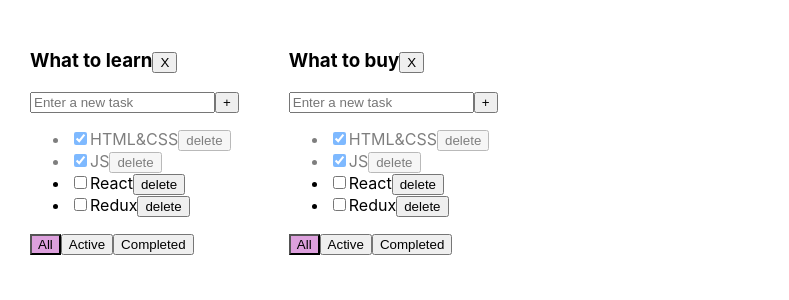
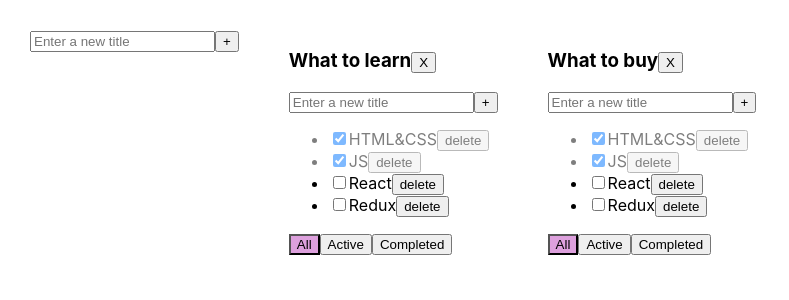
Before and after one commit to MartaVeresova/Todolist_TS, a React (Create React App) app: page / in a window 1280 px wide. Shown: the top 300 px of the page, without its empty margins (0-789 px from the left). Built offline with nearby package versions, Linux system fonts and the light colour scheme.

Commit message:
Todolist_TS - create new components AddItemForm, EditableSpan; change tasksTitle/todolistTitle; props

```diff
--- /dev/null
+++ b/src/AddItemForm.tsx
@@ -0,0 +1,45 @@
+import React, {ChangeEvent, KeyboardEvent, useState} from 'react';
+
+export type AddItemFormPropsType = {
+    addItem: (title: string) => void
+}
+
+
+export function AddItemForm(props: AddItemFormPropsType) {
+
+    const [newItemTitle, setNewItemTitle] = useState('')
+    const [error, setError] = useState<boolean>(false)
+    const onChangeHandler = (e: ChangeEvent<HTMLInputElement>) => {
+        setNewItemTitle(e.currentTarget.value)
+        setError(false)
+    }
+    const onKeyPressHandler = (e: KeyboardEvent<HTMLInputElement>) => {
+        if (e.key === 'Enter') {
+            props.addItem(newItemTitle);
+            setNewItemTitle('')
+        }
+    }
+    const onClickAddItem = () => {
+        if (newItemTitle.trim() !== '') {
+            props.addItem(newItemTitle.trim())
+        } else {
+            setError(true)
+        }
+        setNewItemTitle('')
+    }
+    const errorMessage = error && <div style={{color: 'red'}}>Title is required!</div>
+
+    return (
+        <div>
+            <input
+                placeholder={'Enter a new title'}
+                value={newItemTitle}
+                onChange={onChangeHandler}
+                onKeyPress={onKeyPressHandler}
+                className={error ? 'error' : ''}
+            />
+            <button onClick={onClickAddItem}>+</button>
+            {errorMessage}
+        </div>
+    )
+}
--- a/src/App.tsx
+++ b/src/App.tsx
@@ -2,6 +2,7 @@ import React, {useState} from 'react';
 import './App.css';
 import {TasksPropsType, Todolist} from './Todolist';
 import {v1} from 'uuid';
+import {AddItemForm} from './AddItemForm';
 
 export type FilterValuesType = 'all' | 'active' | 'completed'
 
@@ -15,14 +16,14 @@ type TasksStateType = {
 }
 
 function App() {
+    //BLL:
     const todoListID1 = v1()
     const todoListID2 = v1()
-    //BLL:
+
     const [todoLists, setTodoLists] = useState<Array<TodoListsType>>([
         {id: todoListID1, title: 'What to learn', filter: 'all'},
         {id: todoListID2, title: 'What to buy', filter: 'all'},
     ])
-
 
     const [tasks, setTasks] = useState<TasksStateType>({
         [todoListID1]: [
@@ -43,7 +44,10 @@ function App() {
         //фильтр, пропусти те таски, id-шки которых не равны удаленной id-шке
         setTasks({...tasks, [todoListId]: tasks[todoListId].filter(t => t.id !== id)}) //setTasks - функция, которая меняет данные и вызывается после логической обработки; в параметрах - отфильтрованный массив
     }
-
+    function removeTodoList(todoListId: string) {
+        setTodoLists(todoLists.filter(tl => tl.id !== todoListId))
+        delete tasks[todoListId]
+    }
 
     function addTask(title: string, todoListId: string) {
         const newTask: TasksPropsType = {
@@ -53,11 +57,29 @@ function App() {
         }
         setTasks({...tasks, [todoListId]: [newTask, ...tasks[todoListId]]})
     }
+    function addNewTodolist(title: string) {
+        const newTodolistId = v1()
+        const newTodolist: TodoListsType = {
+            id: newTodolistId,
+            title,
+            filter: 'all'
+        }
+        setTodoLists([...todoLists, newTodolist])
+        setTasks({...tasks, [newTodolistId]: []})
+    }
 
     function changeTaskStatus(taskId: string, newIsDoneChecked: boolean, todoListId: string) {
         let task = tasks[todoListId].find(t => t.id === taskId)
         task && (task.isDone = newIsDoneChecked)
         setTasks({...tasks})
+    }
+    function changeTaskTitle(taskID: string, newTitle: string, todolistID: string) {
+        tasks[todolistID] = tasks[todolistID].map(t => t.id === taskID ? {...t, title: newTitle} : t)
+        setTasks({...tasks})
+    }
+
+    function changeTodoListTitle(newTitle: string, todoListId: string) {
+        setTasks({...tasks, [todoListId]: tasks[todoListId].map(t => t.id === todoListId ? {...t, title: newTitle} : t)})
     }
 
     function changeFilter(value: FilterValuesType, todoListId: string) {
@@ -65,8 +87,6 @@ function App() {
     }
 
     //UI:
-
-
     function getTasksForTodolist(todoList: TodoListsType) {
         switch (todoList.filter) {
             case 'active':
@@ -76,11 +96,6 @@ function App() {
             default:
                 return tasks[todoList.id]
         }
-    }
-
-    function removeTodolist(todoListId: string) {
-        setTodoLists(todoLists.filter(tl => tl.id !== todoListId))
-        delete tasks[todoListId]
     }
 
     const todoListComponent = todoLists.map(tl => {
@@ -94,13 +109,16 @@ function App() {
                 addTask={addTask}
                 changeTaskStatus={changeTaskStatus}
                 filter={tl.filter}
-                removeTodolist={removeTodolist}
+                removeTodoList={removeTodoList}
+                changeTaskTitle={changeTaskTitle}
+                changeTodoListTitle={changeTodoListTitle}
             />
         }
     )
     return (
         //JSX
         <div className="App">
+            <AddItemForm addItem={addNewTodolist}/>
             {todoListComponent}
         </div>
     )
--- /dev/null
+++ b/src/EditableSpan.tsx
@@ -0,0 +1,33 @@
+import React, {ChangeEvent, useState} from 'react';
+
+type EditableSpanPropsType = {
+    title: string
+    changeTitle: (title: string) => void
+}
+
+export function EditableSpan(props: EditableSpanPropsType) {
+
+    const [editMode, setEditMode] = useState(false)
+    const [titleValue, setTitleValue] = useState(props.title)
+
+    const onEditMode = () => setEditMode(true)
+    const offEditMode = () => {
+        setEditMode(false)
+        props.changeTitle(titleValue)
+    }
+
+    const onChangeTitleValue = (e: ChangeEvent<HTMLInputElement>) => {
+        setTitleValue(e.currentTarget.value)
+    }
+
+    return (
+        editMode
+            ? <input
+                value={titleValue}
+                onChange={onChangeTitleValue}
+                onBlur={offEditMode}
+                autoFocus
+            />
+            : <span onDoubleClick={onEditMode}>{titleValue}</span>
+    )
+}
--- a/src/Todolist.tsx
+++ b/src/Todolist.tsx
@@ -1,5 +1,7 @@
 import React, {ChangeEvent, KeyboardEvent, useState} from 'react';
 import {FilterValuesType} from './App';
+import {AddItemForm} from './AddItemForm';
+import {EditableSpan} from './EditableSpan';
 
 export type TasksPropsType = {
     id: string
@@ -15,60 +17,28 @@ export type TodolistPropsType = {
     addTask: (title: string, todoListId: string) => void
     changeTaskStatus: (taskId: string, newIsDoneChecked: boolean, todoListId: string) => void
     filter: FilterValuesType
-    removeTodolist: (todoListId: string) => void
+    removeTodoList: (todoListId: string) => void
+    changeTaskTitle: (taskID: string, newTitle: string, todolistID: string) => void
+    changeTodoListTitle: (newTitle: string, todoListId: string) => void
 }
 
 
 export function Todolist(props: TodolistPropsType) {
-    const [newTaskTitle, setNewTaskTitle] = useState('')
-    const [error, setError] = useState<boolean>(false)
-    const onChangeHandler = (e: ChangeEvent<HTMLInputElement>) => {
-        setNewTaskTitle(e.currentTarget.value)
-        setError(false)
-    }
-    const onKeyPressHandler = (e: KeyboardEvent<HTMLInputElement>) => {
-        if (e.key === 'Enter') {
-            props.addTask(newTaskTitle, props.todoListId);
-            setNewTaskTitle('')
-        }
-    }
-    const onClickAddTask = () => {
-        if (newTaskTitle.trim() !== '') {
-            props.addTask(newTaskTitle.trim(), props.todoListId)
-        } else {
-            setError(true)
-        }
-        setNewTaskTitle('')
-    }
-    const onAllClickHandler = () => {
-        props.changeFilter('all', props.todoListId)
-    }
-    const onActiveClickHandler = () => {
-        props.changeFilter('active', props.todoListId)
-    }
-    const onCompletedClickHandler = () => {
-        props.changeFilter('completed', props.todoListId)
-    }
-    const errorMessage = error && <div style={{color: 'red'}}>Title is required!</div>
 
-    const onClickRemoveTodolist = () => {props.removeTodolist(props.todoListId)}
+    const onAllClickHandler = () => props.changeFilter('all', props.todoListId)
+    const onActiveClickHandler = () => props.changeFilter('active', props.todoListId)
+    const onCompletedClickHandler = () => props.changeFilter('completed', props.todoListId)
+    const onClickRemoveTodoList = () => props.removeTodoList(props.todoListId)
+    const addNewTask = (title: string) => props.addTask(title, props.todoListId)
+    const onChangeTodoListTitle = (title: string) => props.changeTodoListTitle (title, props.todoListId)
+
     return (
         <div>
             <h3>
-                {props.title}
-                <button onClick={onClickRemoveTodolist}>X</button>
+                <EditableSpan title={props.title} changeTitle={onChangeTodoListTitle} />
+                <button onClick={onClickRemoveTodoList}>X</button>
             </h3>
-            <div>
-                <input
-                    placeholder={'Enter a new task'}
-                    value={newTaskTitle}
-                    onChange={onChangeHandler}
-                    onKeyPress={onKeyPressHandler}
-                    className={error ? 'error' : ''}
-                />
-                <button onClick={onClickAddTask}>+</button>
-                {errorMessage}
-            </div>
+            <AddItemForm addItem={addNewTask}/>
             <ul>
                 {
                     props.tasks.map(t => {
@@ -78,6 +48,10 @@ export function Todolist(props: TodolistPropsType) {
                         const onChangeChecked = (e: ChangeEvent<HTMLInputElement>) => {
                             props.changeTaskStatus(t.id, e.currentTarget.checked, props.todoListId)
                         }
+                        const changeTaskTitle =(title: string) => {
+                            props.changeTaskTitle(t.id, title, props.todoListId)
+                        }
+
                         return (
                             <li key={t.id} className={t.isDone ? 'isDone' : ''}>
                                 <input
@@ -85,7 +59,9 @@ export function Todolist(props: TodolistPropsType) {
                                     checked={t.isDone}
                                     onChange={onChangeChecked}
                                 />
-                                <span>{t.title}</span>
+                                <EditableSpan
+                                    title={t.title}
+                                    changeTitle={changeTaskTitle}/>
                                 <button onClick={onRemoveHandler}>delete</button>
                             </li>)
                     })
```
